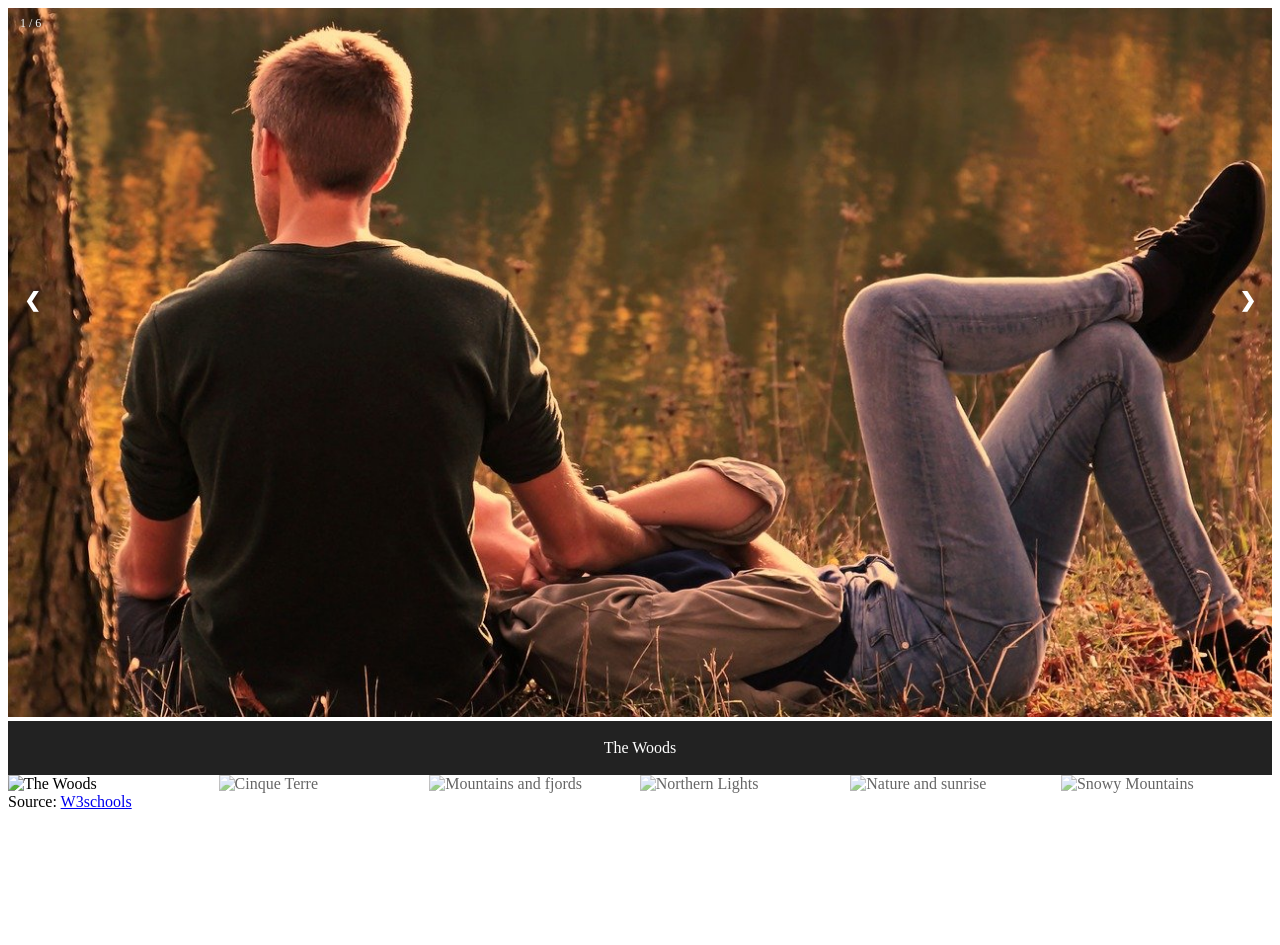
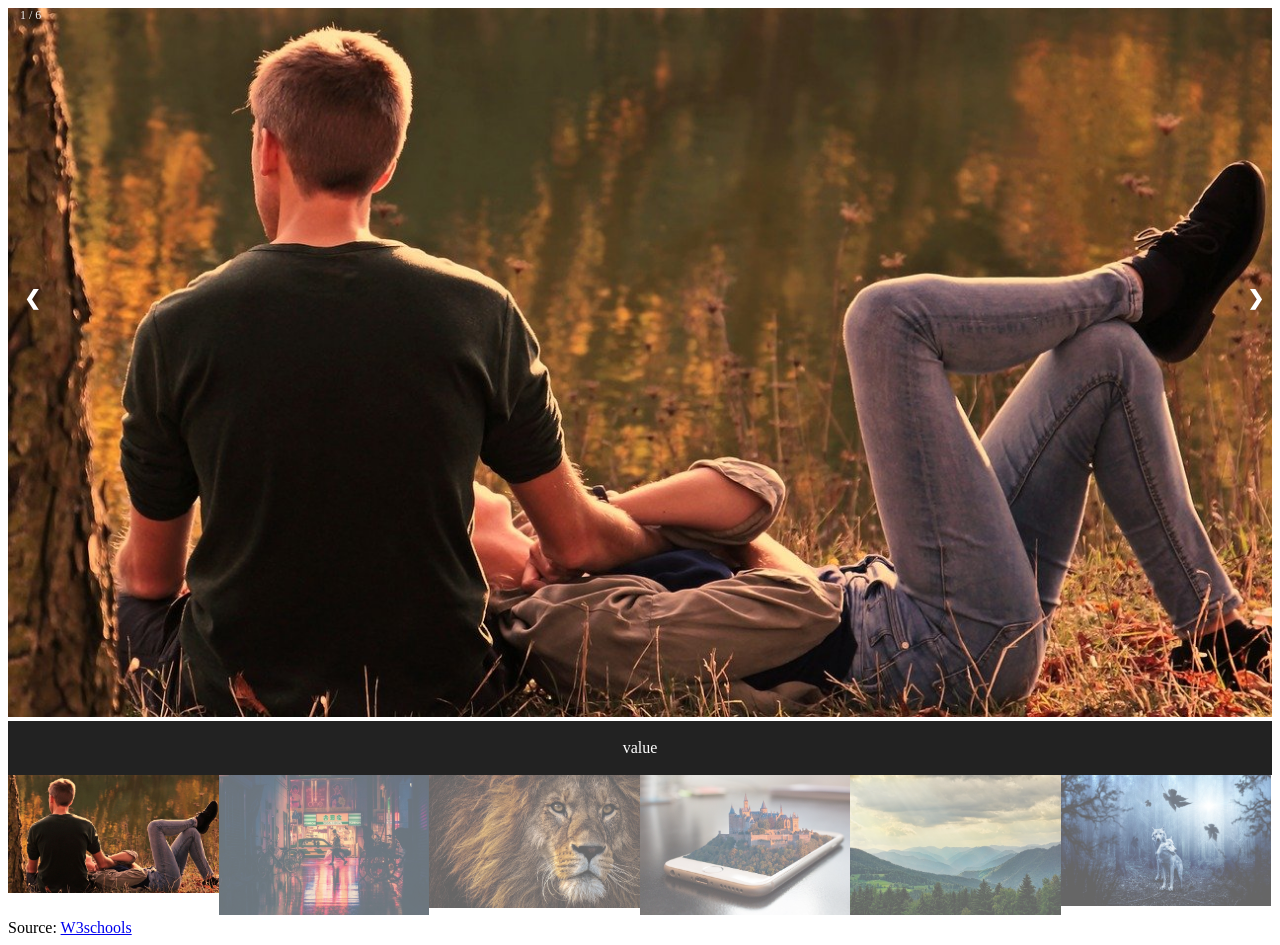
Before and after one commit to eddgalan/JavascriptPOO, a plain HTML site: page SlidesGalery/index.html in a window 1280 px wide. Before the commit the page ends 819 px from the top, so only its background shows below. Drawn offline with Linux system fonts and the light colour scheme.

Commit message:
Show the slide image - Show the slide image but not can't interact

```diff
--- a/SlidesGalery/index.html
+++ b/SlidesGalery/index.html
@@ -2,99 +2,33 @@
 <html>
   <head>
     <title> Slides Galery | Javascript POO </title>
-    <link rel="stylesheet" href="style.css">
+    <link rel='stylesheet' href='style.css'>
   </head>
   <body>
-    <!-- Container for the image gallery -->
-    <div class="container">
-      <!-- Full-width images with number text -->
-      <div class="mySlides">
-        <div class="numbertext">1 / 6</div>
-          <img src="galery/couple-3798371_1280.jpg" style="width:100%">
+    <div id='slidesgalery'>
+
+      <div class='container'>
+
+        <!--
+        <!-- Next and previous buttons -->
+        <!--
+
+        -->
+        <!-- Image text -->
+        <!--
+
+        -->
+        <!-- Thumbnail images | Miniaturas -->
+        <!--
+
+         -->
       </div>
-      <div class="mySlides">
-        <div class="numbertext">2 / 6</div>
-          <img src="galery/japan-2014618_1280.jpg" style="width:100%">
-      </div>
-      <div class="mySlides">
-        <div class="numbertext">3 / 6</div>
-          <img src="galery/lion-3576045_1280.jpg" style="width:100%">
-      </div>
-      <div class="mySlides">
-        <div class="numbertext">4 / 6</div>
-          <img src="galery/mobile-phone-1875813_1280.jpg" style="width:100%">
-      </div>
-      <div class="mySlides">
-        <div class="numbertext">5 / 6</div>
-          <img src="galery/nature-3616194_1280.jpg" style="width:100%">
-      </div>
-      <div class="mySlides">
-        <div class="numbertext">6 / 6</div>
-          <img src="galery/wolves-2864647_1280.jpg" style="width:100%">
-      </div>
-      <!-- Next and previous buttons -->
-      <a class="prev" onclick="plusSlides(-1)">&#10094;</a>
-      <a class="next" onclick="plusSlides(1)">&#10095;</a>
-      <!-- Image text -->
-      <div class="caption-container">
-        <p id="caption"></p>
-      </div>
-      <!-- Thumbnail images -->
-      <div class="row">
-        <div class="column">
-          <img class="demo cursor" src="img_woods.jpg" style="width:100%" onclick="currentSlide(1)" alt="The Woods">
-        </div>
-        <div class="column">
-          <img class="demo cursor" src="img_5terre.jpg" style="width:100%" onclick="currentSlide(2)" alt="Cinque Terre">
-        </div>
-        <div class="column">
-          <img class="demo cursor" src="img_mountains.jpg" style="width:100%" onclick="currentSlide(3)" alt="Mountains and fjords">
-        </div>
-        <div class="column">
-          <img class="demo cursor" src="img_lights.jpg" style="width:100%" onclick="currentSlide(4)" alt="Northern Lights">
-        </div>
-        <div class="column">
-          <img class="demo cursor" src="img_nature.jpg" style="width:100%" onclick="currentSlide(5)" alt="Nature and sunrise">
-        </div>
-        <div class="column">
-          <img class="demo cursor" src="img_snow.jpg" style="width:100%" onclick="currentSlide(6)" alt="Snowy Mountains">
-        </div>
-      </div>
+
     </div>
     <div>
-      Source: <a href="https://www.w3schools.com/howto/howto_js_slideshow_gallery.asp" target="_blank"> W3schools </a>
+      Source: <a href='https://www.w3schools.com/howto/howto_js_slideshow_gallery.asp' target='_blank'> W3schools </a>
     </div>
-    <script type="text/javascript">
-      var slideIndex = 1;
-      showSlides(slideIndex);
-
-      // Next/previous controls
-      function plusSlides(n) {
-        showSlides(slideIndex += n);
-      }
-
-      // Thumbnail image controls
-      function currentSlide(n) {
-        showSlides(slideIndex = n);
-      }
-
-      function showSlides(n) {
-        var i;
-        var slides = document.getElementsByClassName("mySlides");
-        var dots = document.getElementsByClassName("demo");
-        var captionText = document.getElementById("caption");
-        if (n > slides.length) {slideIndex = 1}
-        if (n < 1) {slideIndex = slides.length}
-        for (i = 0; i < slides.length; i++) {
-          slides[i].style.display = "none";
-        }
-        for (i = 0; i < dots.length; i++) {
-          dots[i].className = dots[i].className.replace(" active", "");
-        }
-        slides[slideIndex-1].style.display = "block";
-        dots[slideIndex-1].className += " active";
-        captionText.innerHTML = dots[slideIndex-1].alt;
-      }
-    </script>
+    <script src='js/slidesgalery.js' type='text/javascript'></script>
+    <script src='js/main.js' type='text/javascript'></script>
   </body>
 </html>
--- /dev/null
+++ b/SlidesGalery/js/main.js
@@ -0,0 +1,41 @@
+(function(window){
+  'use strict';
+  var App = window.App;
+  var SlideGalery = App.SlideGalery;
+
+  var jsonImages = [
+    {
+      "path":"galery/couple-3798371_1280.jpg",
+      "title":"Img - couple",
+      "alt":"value"
+    },
+    {
+      "path":"galery/japan-2014618_1280.jpg",
+      "title":"Img - japan",
+      "alt":"value"
+    },
+    {
+      "path":"galery/lion-3576045_1280.jpg",
+      "title":"Img - lion",
+      "alt":"value"
+    },
+    {
+      "path":"galery/mobile-phone-1875813_1280.jpg",
+      "title":"Img - mobile",
+      "alt":"value"
+    },
+    {
+      "path":"galery/nature-3616194_1280.jpg",
+      "title":"Img - nature",
+      "alt":"value"
+    },
+    {
+      "path":"galery/wolves-2864647_1280.jpg",
+      "title":"Img - wolves",
+      "alt":"value"
+    }
+  ]
+
+  var slide = new SlideGalery("slidesgalery", jsonImages);
+  slide.showSlides(1);
+}(window));
--- /dev/null
+++ b/SlidesGalery/js/slidesgalery.js
@@ -0,0 +1,86 @@
+(function(window){
+  'use strict';
+  var App = window.App || {};
+
+  // Constructor
+  function SlideGalery(container, images){
+    this.data = {container: container, slideIndex: 1, imgs: images};
+    // Escribe el html del slide
+    var html = "";
+    var cont = 1;
+    var num_imgs = this.data.imgs.length;
+    // Escribe la primera parte del Slide
+    for(let img of this.data.imgs){
+      html += "<div class='mySlides'>"+
+                "<div class='numbertext'>"+ cont +" / "+ num_imgs +"</div>"+
+                  "<img src='galery/couple-3798371_1280.jpg' style='width:100%'>"+
+              "</div>";
+      cont++;
+    }
+    // Escribe los botones de siguiente y anterior
+    html += "<a class='prev' onclick='plusSlides(-1)'>&#10094;</a>"+
+            "<a class='next' onclick='plusSlides(1)'>&#10095;</a>";
+    // Escribe el texto de la imágen
+    html += "<div class='caption-container'>"+
+              "<p id='caption'></p>"+
+            "</div>";
+    // Escribe las imágenes miniaturas
+    html += "<div class='row'>";
+    cont = 1;
+    for(let img of this.data.imgs){
+      html += "<div class='column'>"+
+                "<img class='demo cursor' src='"+ img.path +"' style='width:100%' onclick='currentSlide("+ cont +")' alt='"+ img.alt +"'>"+
+              "</div>";
+    }
+    html += "</div>";
+    document.getElementById(container).innerHTML = html;
+  }
+
+  // Función que muestra la imagen seleccionada, siguiente o anterior
+  SlideGalery.prototype.showSlides = function(n){
+    var i;
+    var slides = document.getElementsByClassName("mySlides");
+    var dots = document.getElementsByClassName("demo");
+    var captionText = document.getElementById("caption");
+    if (n > slides.length) {this.data.slideIndex = 1}
+    if (n < 1) {this.data.slideIndex = slides.length}
+    for (i = 0; i < slides.length; i++) {
+      slides[i].style.display = "none";
+    }
+    for (i = 0; i < dots.length; i++) {
+      dots[i].className = dots[i].className.replace(" active", "");
+    }
+    slides[this.data.slideIndex-1].style.display = "block";
+    dots[this.data.slideIndex-1].className += " active";
+    captionText.innerHTML = dots[this.data.slideIndex-1].alt;
+  }
+  // Next/previous controls
+  SlideGalery.prototype.plusSlides = function(n){
+    this.showSlides(slideIndex += n);
+  }
+  // Función que muestra la imágen seleccionada
+  SlideGalery.prototype.currentSlide = function(n){
+    this.showSlides(slideIndex = n);
+  }
+
+  App.SlideGalery = SlideGalery;
+  window.App = App;
+}(window));
+
+
+
+// var slideIndex = 1;
+// showSlides(slideIndex);
+// Next/previous controls
+function plusSlides(n) {
+
+}
+
+// Thumbnail image controls
+function currentSlide(n) {
+
+}
+
+function showSlides(n) {
+
+}
```
